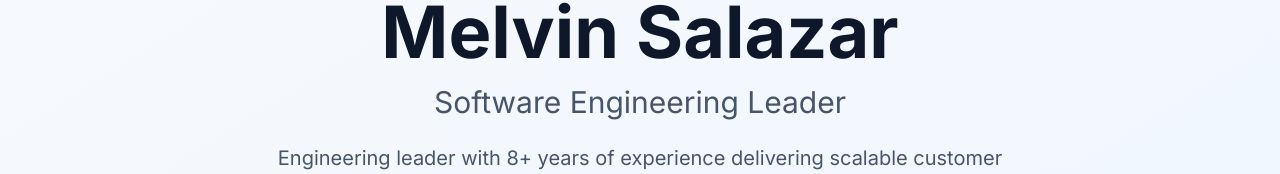
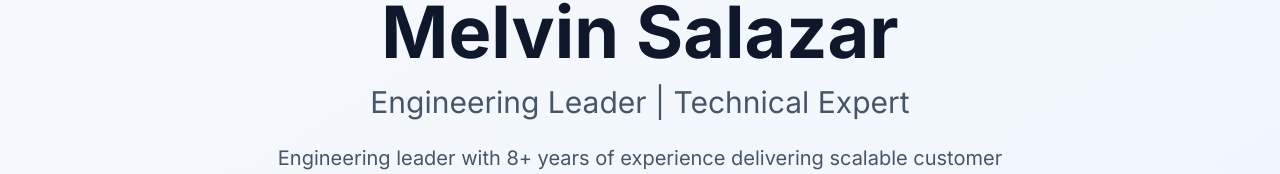
Before and after one commit to mvsalazar/personal-website, a React (Vite) app: page / in a window 1280 px wide. Shown: the part 336-510 px from the top of the page. Built offline with nearby package versions, Linux system fonts and the light colour scheme.

Commit message:
Added new skills, new projects and changed favicon.

```diff
--- a/index.html
+++ b/index.html
@@ -2,7 +2,7 @@
 <html lang="en">
   <head>
     <meta charset="UTF-8" />
-    <link rel="icon" type="image/svg+xml" href="/vite.svg" />
+    <link rel="icon" type="image/svg+xml" href="/src/assets/profile_picture.png" />
     <meta name="viewport" content="width=device-width, initial-scale=1.0" />
     <title>Melvin Salazar - Software Engineering Leader</title>
   </head>
--- a/src/components/SkillsSection.tsx
+++ b/src/components/SkillsSection.tsx
@@ -17,7 +17,8 @@ import {
   SiRedis,
   SiKubernetes,
   SiGraphql,
-  SiVite
+  SiVite,
+  SiClaude,
 } from 'react-icons/si';
 
 const skills = {
@@ -30,9 +31,10 @@ const skills = {
     { name: "Laravel", icon: FaLaravel, color: "text-blue-600" },
   ],
   "AI / LLM Technologies": [
-    { name: "GPT Integration", icon: FaReact, color: "text-green-500" },
+    { name: "GPT Integration", icon: SiClaude, color: "text-green-500" },
     { name: "AI Assistants", icon: SiGraphql, color: "text-purple-500" },
     { name: "Support Automation", icon: FaNodeJs, color: "text-blue-500" },
+    { name: "AI Assisted Development", icon: SiClaude, color: "text-blue-500" },
   ],
   "Practices & Tools": [
     { name: "A/B Testing", icon: SiPostgresql, color: "text-blue-700" },
--- a/src/data/personalInfo.json
+++ b/src/data/personalInfo.json
@@ -1,7 +1,7 @@
 {
   "name": "Melvin Salazar",
   "preferredName": null,
-  "title": "Software Engineering Leader",
+  "title": "Engineering Leader | Technical Expert",
   "email": null,
   "phone": null,
   "location": "San Francisco Bay Area, CA",
@@ -25,6 +25,7 @@
   "interests": [
     "Engineering leadership roles",
     "AI/LLM integration projects",
+    "Technical Support Engineer Roles",
     "Support automation solutions",
     "CRM integration consulting",
     "Technical mentoring opportunities"
@@ -128,6 +129,57 @@
   ],
   "projects": [
     {
+      "title": "Assistly – AI-Powered Support Widget",
+      "description": "Building a fully customizable AI support widget and help center platform for small and medium businesses, featuring AI Chat Agents, offline support, scoped customer provided content for answer generation and intent detection generated CTAs.",
+      "image": "/api/placeholder/400/250",
+      "technologies": [
+        "Node.js",
+        "Express",
+        "React",
+        "Firebase",
+        "Prisma",
+        "PostgreSQL",
+        "Vector Search",
+        "OpenAI"
+      ],
+      "features": [
+        "AI-powered support chat assistant",
+        "Customizable widget with basic theming",
+        "Embeddings & RAG search",
+        "Intent detection for CTA like lead capture, support",
+        "Instant content searchability and widget changes"
+      ],
+      "github": "",
+      "live": "",
+      "icon": "FiZap"
+    },
+    {
+      "title": "NextStep - Predictable Task & Rewards App",
+      "description": "Mobile-first routine tracker with child/adult modes, visual schedules, rewards, and low-stim accessibility. I created this app with neurodivergency in mind using proven methods to maintain focus.",
+      "image": "/api/placeholder/400/250",
+      "technologies": [
+        "React",
+        "TypeScript",
+        "Vite",
+        "Tailwind CSS",
+        "shadcn/ui",
+        "TanStack Query",
+        "Zustand",
+        "Framer Motion",
+        "MSW"
+      ],
+      "features": [
+        "Daily task creation and visual progress",
+        "Child vs adult modes with optional star rewards",
+        "Low-stim theme and reduced motion support to reduce stimulation and increase engagement",
+        "Keyboard-first navigation and screen reader labels",
+        "Local storage with optional API adapter and import/export"
+      ],
+      "github": "",
+      "live": "",
+      "icon": "FiCheckCircle"
+    },
+    {
       "title": "LinkedIn Help Center Platform",
       "description": "Led the development of LinkedIn's comprehensive user support platform, including Help Center, GPT-powered virtual assistants, and real-time Live Chat integrations.",
       "image": "/api/placeholder/400/250",
```
